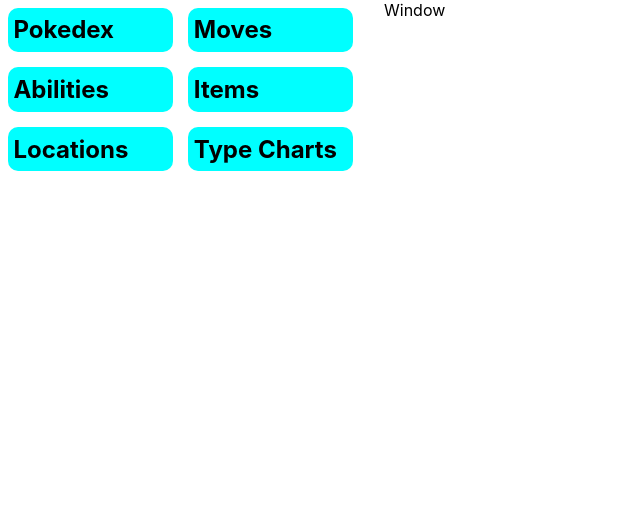
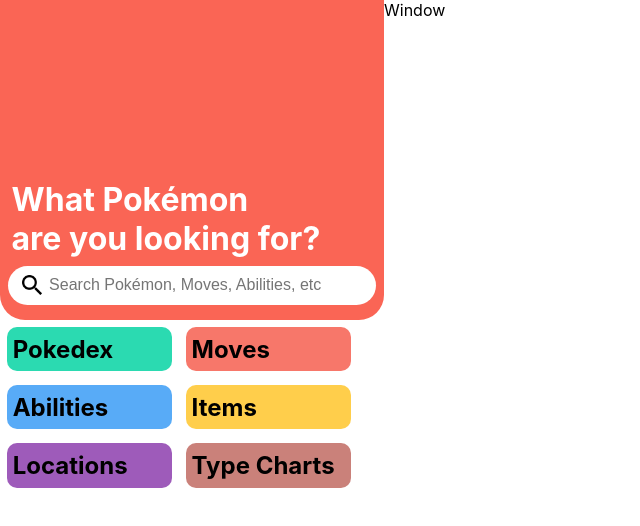
Before and after one commit to InTheLittleMoon/pokidex, a React (Create React App) app: page / in a window 1280 px wide. Shown: the top 526 px of the page, without its empty margins (0-640 px from the left). Built offline with nearby package versions, Linux system fonts and the light colour scheme; no server answers.

Commit message:
sidebar work

```diff
--- a/src/App.css
+++ b/src/App.css
@@ -3,3 +3,49 @@
   padding: 0%;
   display: flex;
 }
+
+/* all master typing colors */
+/*
+18 total('/' on each color finished):
+Normal
+Fire /
+Water/
+Grass/
+Electric/
+Ice
+Fighting
+Poison/
+Ground/
+Flying
+Psychic
+Bug
+Rock
+Ghost
+Dark
+Dragon
+Steel
+Fairy
+*/
+.grass {
+  background-color: #2bdab1;
+}
+
+.fire {
+  background-color: #f7776a;
+}
+
+.water {
+  background-color: #58abf7;
+}
+
+.electric {
+  background-color: #ffce4b;
+}
+
+.poison {
+  background-color: #9e5bba;
+}
+
+.ground {
+  background-color: #ca817a;
+}
--- a/src/Sidebar.css
+++ b/src/Sidebar.css
@@ -1,8 +1,45 @@
 .sidebar-container {
   display: flex;
   flex-direction: column;
-  height: 100%;
-  width: 30%;
+  height: 100vh;
+  width: 30vw;
+}
+
+.sidebar-searchbar-container {
+  display: flex;
+  flex-direction: column;
+  justify-content: end;
+  height: 40%;
+  background-color: #fa6555;
+  border-bottom-left-radius: 25px;
+  border-bottom-right-radius: 25px;
+}
+
+.sidebar-searchbar-container h1 {
+  color: #fff;
+  margin: 0 3%;
+}
+
+.searchbar {
+  display: flex;
+  align-items: center;
+  justify-content: space-around;
+  margin: 2% 2% 4%;
+  padding: 3%;
+  height: 2vh;
+  background-color: #fff;
+  border-radius: 25px;
+}
+
+.searchbar img {
+  height: 2.5vh;
+}
+
+.searchbar input {
+  font-size: medium;
+  width: 90%;
+  background-color: transparent;
+  border: none;
 }
 
 .sidebar-filter-row {
--- a/src/Sidebar.js
+++ b/src/Sidebar.js
@@ -1,5 +1,8 @@
 import React from "react";
 import "./Sidebar.css";
+
+//image imports
+import magnifyingGlassIcon from "./assets/images/sidebar-searchbar-icon.png";
 
 //components
 import FilterOption from "./components/Sidebar-Filter-Options/Sidebar-Filter-Options";
@@ -7,19 +10,28 @@
 export default function Sidebar() {
   return (
     <div className="sidebar-container">
-      <div className="sidebar-searchbar-container"></div>
+      <div className="sidebar-searchbar-container">
+        <h1>
+          What Pokémon
+          <br /> are you looking for?
+        </h1>
+        <div className="searchbar">
+          <img alt="search" src={magnifyingGlassIcon}></img>
+          <input placeholder="Search Pokémon, Moves, Abilities, etc"></input>
+        </div>
+      </div>
       <div className="sidebar-filters-container">
         <div className="sidebar-filter-row">
-          <FilterOption color={"green"} name={"Pokedex"} />
-          <FilterOption color={"red"} name={"Moves"} />
+          <FilterOption color={0} name={"Pokedex"} />
+          <FilterOption color={1} name={"Moves"} />
         </div>
         <div className="sidebar-filter-row">
-          <FilterOption color={"blue"} name={"Abilities"} />
-          <FilterOption color={"yellow"} name={"Items"} />
+          <FilterOption color={2} name={"Abilities"} />
+          <FilterOption color={3} name={"Items"} />
         </div>
         <div className="sidebar-filter-row">
-          <FilterOption color={"purple"} name={"Locations"} />
-          <FilterOption color={"tan"} name={"Type Charts"} />
+          <FilterOption color={4} name={"Locations"} />
+          <FilterOption color={5} name={"Type Charts"} />
         </div>
       </div>
     </div>
--- a/src/components/Sidebar-Filter-Options/Sidebar-Filter-Options.css
+++ b/src/components/Sidebar-Filter-Options/Sidebar-Filter-Options.css
@@ -1,31 +1,8 @@
 .sidebar-filter-option {
-  margin: 2%;
+  display: flex;
+  align-items: center;
+  margin: 1.8%;
   padding: 2% 1.5%;
   width: 40%;
   border-radius: 10px;
-  background-color: aqua;
 }
-
-.green {
-  background-color: #2bdab1;
-}
-
-.red {
-  background-color: #f7776a;
-}
-
-.blue {
-  background-color: #58abf7;
-}
-
-.yellow {
-  background-color: #ffce4b;
-}
-
-.purple {
-  background-color: #9e5bba;
-}
-
-.tan {
-  background-color: #ca817a;
-}
--- a/src/components/Sidebar-Filter-Options/Sidebar-Filter-Options.js
+++ b/src/components/Sidebar-Filter-Options/Sidebar-Filter-Options.js
@@ -1,6 +1,21 @@
-import React from "react";
+import React, { useEffect } from "react";
 import "./Sidebar-Filter-Options.css";
 
 export default (props) => {
-  return <h2 className="sidebar-filter-option">{props.name}</h2>;
+  const filterContainerColors = [
+    "#2bdab1",
+    "#f7776a",
+    "#58abf7",
+    "#ffce4b",
+    "#9e5bba",
+    "#ca817a",
+  ];
+  return (
+    <h2
+      style={{ backgroundColor: filterContainerColors[props.color] }}
+      className="sidebar-filter-option"
+    >
+      {props.name}
+    </h2>
+  );
 };
```
Also changed, not shown: src/assets/images/sidebar-searchbar-icon.png (added).
